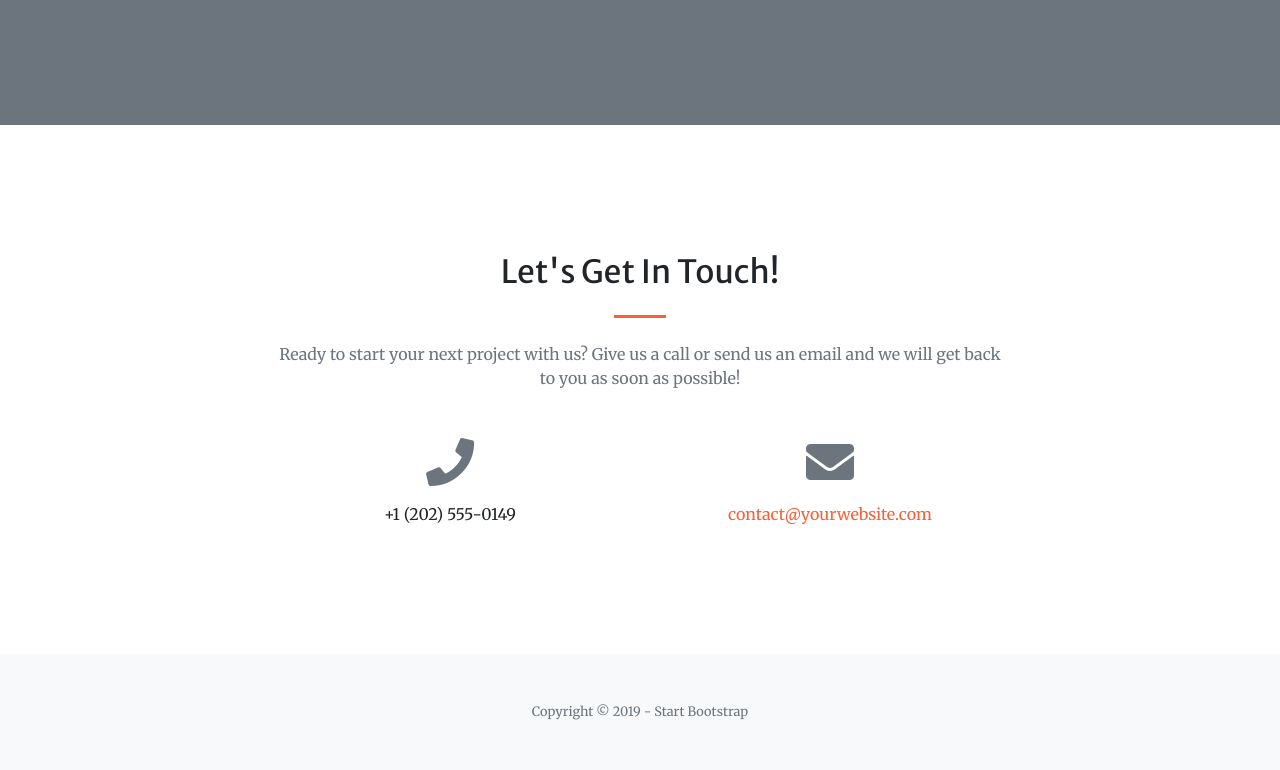
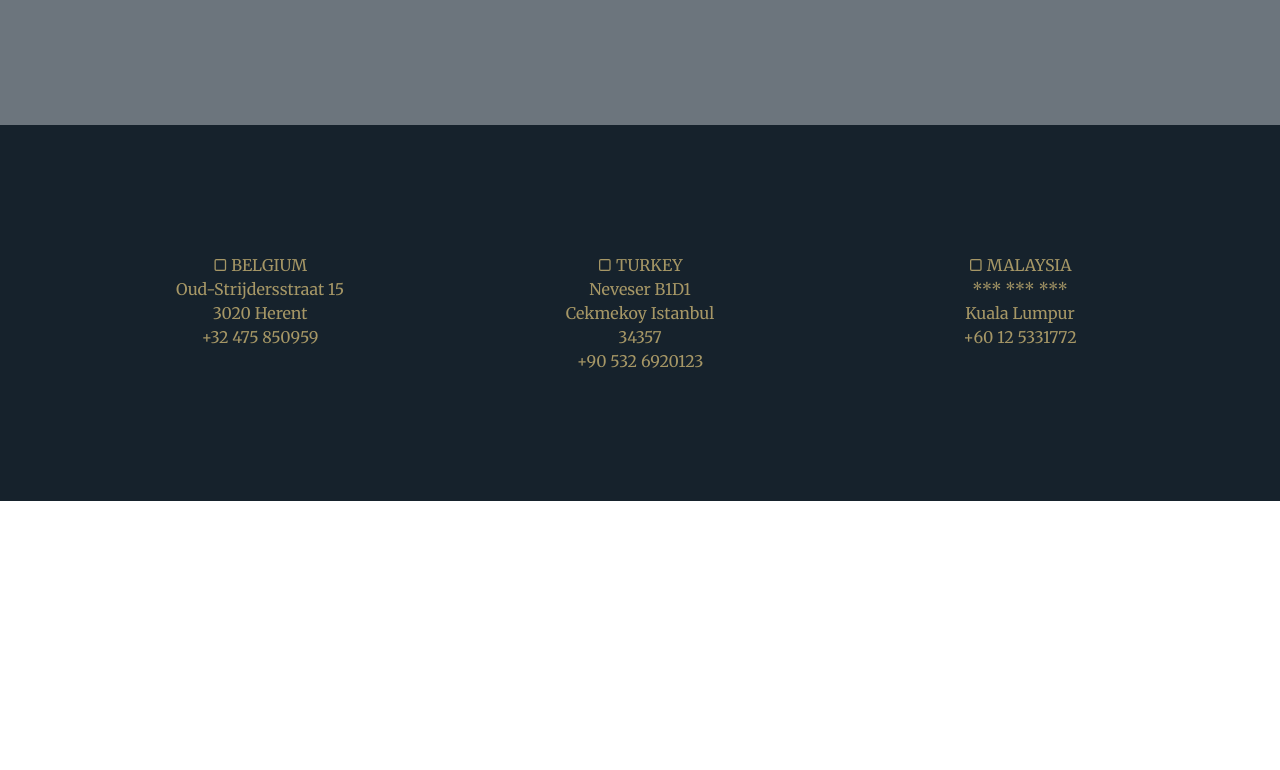
Before and after one commit to kranz-wolfe-associates/kranzwolfe.com, a website with bundled scripts: page index.html in a window 1280 px wide. Shown: the part 4835-5605 px from the top of the page. After the commit the page ends 5336 px from the top, so only its background shows below. Built offline with nearby package versions, Linux system fonts and the light colour scheme.

Commit message:
initial contact section

```diff
--- a/index.html
+++ b/index.html
@@ -206,34 +206,32 @@
     </section>
 
     <!-- Contact Section -->
-    <section class="page-section" id="contact">
+    <footer class="page-section text-white" id="contact">
         <div class="container">
-            <div class="row justify-content-center">
-                <div class="col-lg-8 text-center">
-                    <h2 class="mt-0">Let's Get In Touch!</h2>
-                    <hr class="divider my-4">
-                    <p class="text-muted mb-5">Ready to start your next project with us? Give us a call or send us an email and we will get back to you as soon as possible!</p>
+            <div class="row" id="contactinformation">
+                <div class="col-lg-4 ml-auto text-center mb-5 mb-lg-0">
+                    <div>&#9634; BELGIUM</div>
+                    <div>Oud-Strijdersstraat 15</div>
+                    <div>3020 Herent</div>
+                    <div>+32 475 850959</div>
                 </div>
-            </div>
-            <div class="row">
                 <div class="col-lg-4 ml-auto text-center mb-5 mb-lg-0">
-                    <i class="fas fa-phone fa-3x mb-3 text-muted"></i>
-                    <div>+1 (202) 555-0149</div>
+                    <div>&#9634; TURKEY</div>
+                    <div>Neveser B1D1</div>
+                    <div>Cekmekoy Istanbul</div>
+                    <div>34357</div>
+                    <div>+90 532 6920123</div>
                 </div>
-                <div class="col-lg-4 mr-auto text-center">
-                    <i class="fas fa-envelope fa-3x mb-3 text-muted"></i>
-                    <!-- Make sure to change the email address in anchor text AND the link below! -->
-                    <a class="d-block" href="mailto:contact@yourwebsite.com">contact@yourwebsite.com</a>
+                <div class="col-lg-4 ml-auto text-center mb-5 mb-lg-0">
+                    <div>&#9634; MALAYSIA</div>
+                    <div>*** *** ***</div>
+                    <div>Kuala Lumpur</div>
+                    <div>+60 12 5331772</div>
                 </div>
             </div>
         </div>
-    </section>
-    <!-- Footer -->
-    <footer class="bg-light py-5">
-        <div class="container">
-            <div class="small text-center text-muted">Copyright &copy; 2019 - Start Bootstrap</div>
-        </div>
     </footer>
+
     <!-- Bootstrap core JavaScript -->
     <script src="vendor/jquery/jquery.min.js"></script>
     <script src="vendor/bootstrap/js/bootstrap.bundle.min.js"></script>
--- /dev/null
+++ b/scss/_contact.scss
@@ -0,0 +1,12 @@
+// Styling for the contact section
+footer#contact {
+    background: linear-gradient(to bottom, #16222C 0%,#16222C 100%);
+    background-position: center;
+    background-repeat: no-repeat;
+    background-attachment: scroll;
+    background-size: cover;
+
+    #contactinformation {
+        color: #A69766;
+    }
+}
--- a/scss/creative.scss
+++ b/scss/creative.scss
@@ -9,3 +9,4 @@
 @import "./navbar.scss";
 @import "./masthead.scss";
 @import "./portfolio.scss";
+@import "./contact.scss";
```
Also changed, not shown: css/creative.css, css/creative.min.css.
